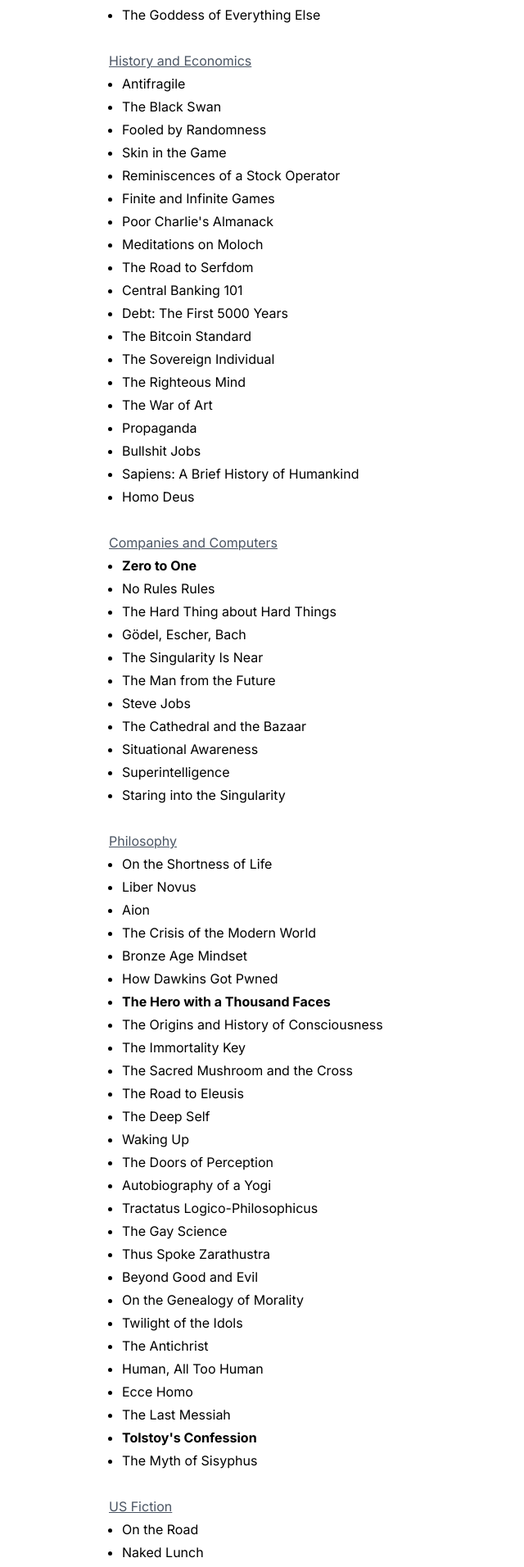
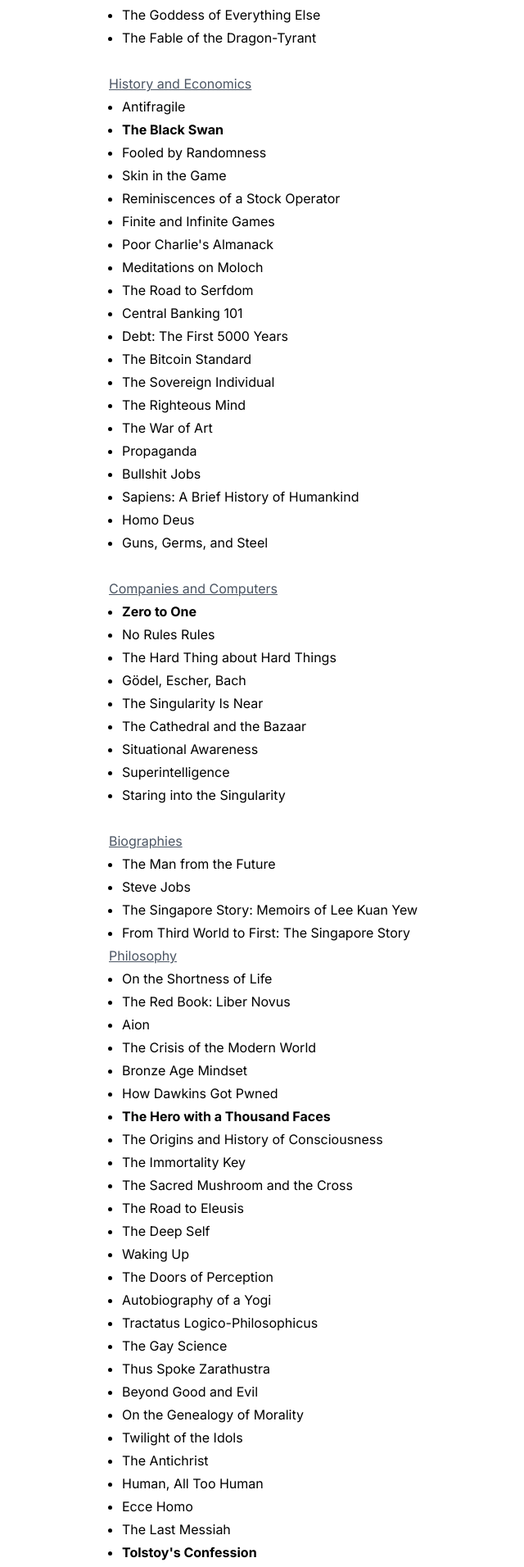
Before and after one commit to 0xturboblitz/florent.xyz, a Next.js app: page /books in a window 1280 px wide. Shown: the part 828-2740 px from the top of the page at 82% size, without its empty margins (187-827 px from the left). Built offline with nearby package versions, Linux system fonts and the light colour scheme.

Commit message:
book updates, link

```diff
--- a/app/books/page.mdx
+++ b/app/books/page.mdx
@@ -27,11 +27,12 @@ The ones in bold are really good.
 - Metamorphosis of Prime Intellect
 - The Last Question
 - The Goddess of Everything Else
+- The Fable of the Dragon-Tyrant
 <br />
 
 <u>History and Economics</u>
 - Antifragile
-- The Black Swan
+- **The Black Swan**
 - Fooled by Randomness
 - Skin in the Game
 - Reminiscences of a Stock Operator
@@ -49,6 +50,7 @@ The ones in bold are really good.
 - Bullshit Jobs
 - Sapiens: A Brief History of Humankind
 - Homo Deus
+- Guns, Germs, and Steel
 <br />
 
 <u>Companies and Computers</u>
@@ -57,17 +59,21 @@ The ones in bold are really good.
 - The Hard Thing about Hard Things
 - Gödel, Escher, Bach
 - The Singularity Is Near
-- The Man from the Future
-- Steve Jobs
 - The Cathedral and the Bazaar
 - Situational Awareness
 - Superintelligence
 - Staring into the Singularity
 <br />
 
+<u>Biographies</u>
+- The Man from the Future
+- Steve Jobs
+- The Singapore Story: Memoirs of Lee Kuan Yew
+- From Third World to First: The Singapore Story
+
 <u>Philosophy</u>
 - On the Shortness of Life
-- Liber Novus
+- The Red Book: Liber Novus
 - Aion
 - The Crisis of the Modern World
 - Bronze Age Mindset
@@ -95,7 +101,7 @@ The ones in bold are really good.
 - The Myth of Sisyphus
 <br />
 
-<u>US Fiction</u>
+<u>US Literature</u>
 - On the Road
 - Naked Lunch
 - **The Electric Kool-Aid Acid Test**
@@ -103,7 +109,7 @@ The ones in bold are really good.
 - Palahniuk's Guts
 <br />
 
-<u>French Fiction</u>
+<u>French Literature</u>
 - Fear and Trembling
 - Serotonin
 - Atomised
@@ -123,6 +129,8 @@ The ones in bold are really good.
 - Flowers for Algernon
 - Kafka on the Shore
 - Infinite Jest
+- No Longer Human
+- Steppenwolf
 <br /><br />
 
 </div>
--- a/app/page.mdx
+++ b/app/page.mdx
@@ -2,6 +2,6 @@ I currently work on [OpenPassport](https://openpassport.app/), a passport provin
 
 I love math, computer science and technology. I'm currently learning applied zk cryptography and ML interpretability.
 
-Previously, I ran a [french youtube channel](https://www.youtube.com/@FlorentTavernier) and founded a [traditional sculpture atelier](https://www.ateliermissor.com).
+Previously, I ran a [french youtube channel](https://www.youtube.com/@FlorentTavernier) and founded a [traditional sculpture atelier](https://x.com/AtelierMissor_).
 
 Best way to contact me is on Telegram @FlorentTavernier
```
